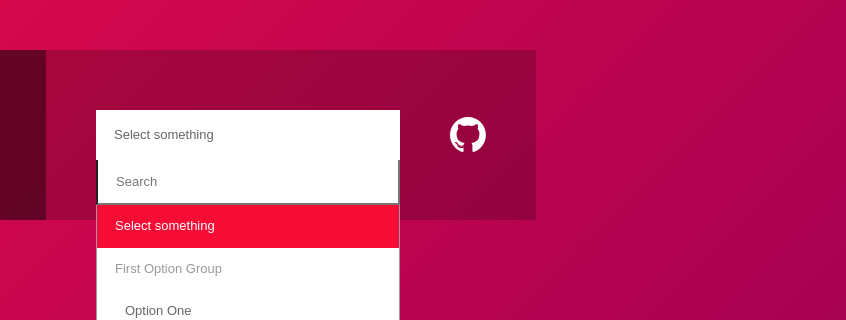
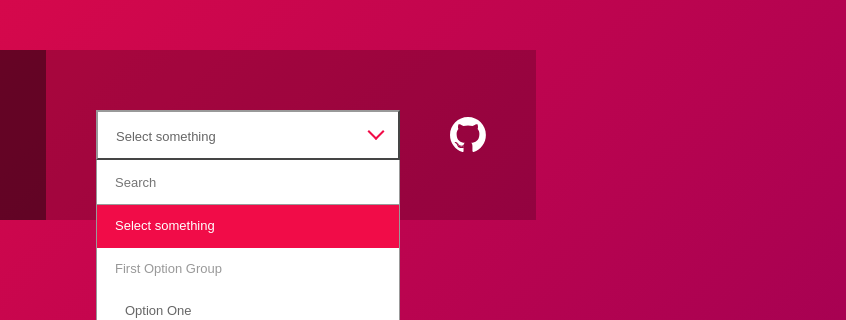
Before and after one commit to dahliacreative/selectron, a plain HTML site: page index.html in a window 1280 px wide. Both pictures are taken after a click on the button "Select something". Shown: the part 265-585 px from the top of the page, 434-1280 px from the left. Drawn offline with nearby package versions, Linux system fonts and the light colour scheme.

Commit message:
Update selectron.css

```diff
--- a/app/stylesheets/selectron.css
+++ b/app/stylesheets/selectron.css
@@ -41,8 +41,8 @@
 .selectron--is-touch,
 .selectron__trigger {
     background-color: #fff;
+    border-radius: 0;
     box-sizing: border-box;
-    border: none;
     color: #b3b3b3;
     cursor: pointer;
     font-family: sans-serif;
@@ -69,7 +69,12 @@
 .selectron--is-touch--is-open,
 .selectron__trigger--is-open {
     border-color: #999;
+    border-radius: 0;
     color: #666
+}
+.selectron--is-touch--is-overflowing,
+.selectron__trigger--is-overflowing {
+    border-radius: 0
 }
 .selectron--is-touch:focus,
 .selectron__trigger:focus {
@@ -78,7 +83,10 @@
 .selectron--is-touch:before,
 .selectron__trigger:before {
     content: "";
+    border-bottom: 2px solid #f10c48;
+    border-left: 2px solid #f10c48;
     height: 10px;
+    border-radius: 0;
     width: 10px;
     position: absolute;
     top: 50%;
@@ -90,6 +98,8 @@
     transform: rotate(-45deg) translate(50%, -50%)
 }
 .selectron__search {
+    border-radius: 0;
+    border: 1px solid #999;
     border-top: none;
     box-sizing: border-box;
     color: #666;
@@ -117,6 +127,7 @@
 }
 .selectron__options {
     background-color: #fff;
+    border-radius: 0;
     border: 1px solid #999;
     border-top: none;
     box-sizing: border-box;
@@ -141,6 +152,7 @@
 }
 .selectron__options--is-overflowing {
     border-bottom: none;
+    border-radius: 0;
     border-top: 1px solid #999;
     bottom: 100%;
     top: auto
@@ -158,7 +170,7 @@
 }
 .selectron__option--is-selected {
     background-color: transparent;
-    color: #f70c36
+    color: #f10c48
 }
 .selectron__option--is-disabled,
 .selectron__option[data-value=""] {
@@ -168,7 +180,7 @@
     display: none
 }
 .selectron__option--is-hovered {
-    background-color: #f70c36;
+    background-color: #f10c48;
     color: #fff !important
 }
 .selectron__no-results {
@@ -187,7 +199,7 @@
     vertical-align: middle
 }
 .selectron--block .selectron__trigger:before {
-    background-color: #f70c36;
+    background-color: #f10c48;
     border: none;
     height: 100%;
     margin: 0;
```
